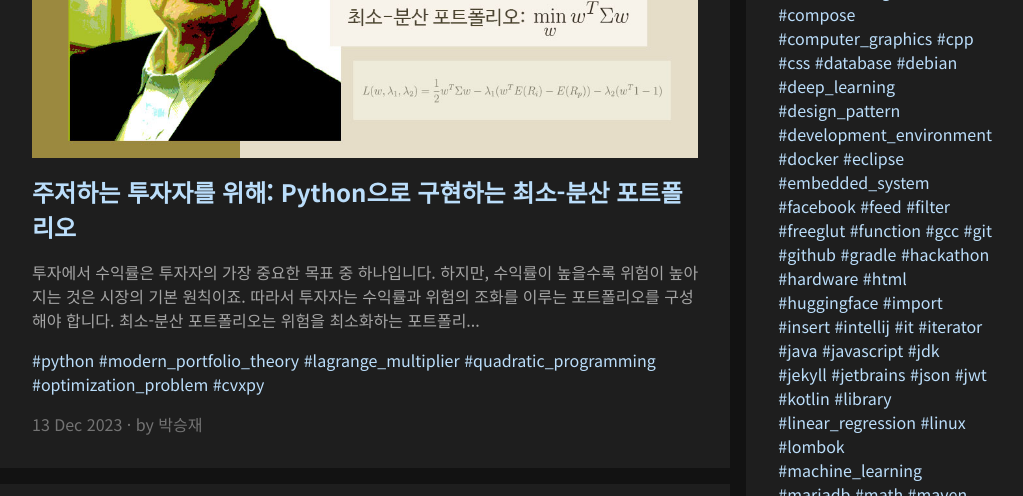
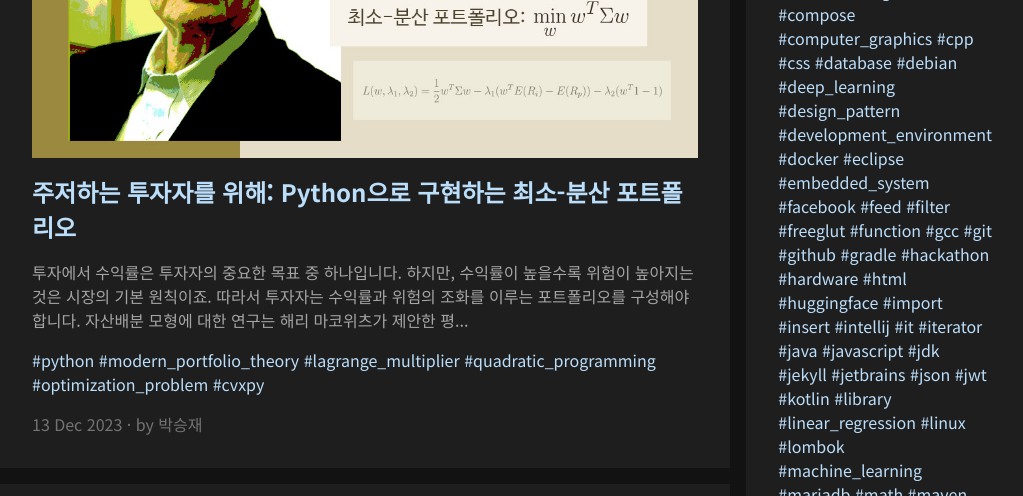
Before and after one commit to int-i/int-i.github.io, a Jekyll site: the page built from index.html, in a window 1280 px wide and 900 px high, scrolled down 844 px, cut to the strip 0-496 px from the top of the window. Shown: the whole strip, without its empty margins (128-1151 px from the left). Built offline with Jekyll 4.4.1, drawn with Linux system fonts in a browser that asks for light colours; the list of posts is cut into pages by our own code; comment, search, counter and statistics services are not loaded; some of the changed lines change nothing that is shown.

Commit message:
Update post

```diff
--- a/_posts/2023-12-13-portfolio-mvo.md
+++ b/_posts/2023-12-13-portfolio-mvo.md
@@ -7,17 +7,29 @@
 thumbnail: /assets/posts/2023-12-13-portfolio-mvo/thumbnail.jpg
 ---
 
-**투자**에서 **수익률**은 투자자의 가장 중요한 목표 중 하나입니다.
+**투자**에서 **수익률**은 투자자의 중요한 목표 중 하나입니다.
 
 하지만, **수익률**이 높을수록 **위험**이 높아지는 것은 시장의 기본 원칙이죠.
 
 따라서 투자자는 **수익률과 위험의 조화**를 이루는 포트폴리오를 구성해야 합니다.
 
+자산배분 모형에 대한 연구는 **해리 마코위츠**가 제안한 **평균-분산 모형**에서 시작됩니다.
+
+## 평균-분산 모형
+
+**평균-분산 모형**은 개별 투자 종목의 **기대수익률과 위험**을 **평균과 분산**으로 정의하는 **계량 모형**입니다.
+
+마코위츠는 **분산투자**의 수학적 방식인 **최적화 함수**를 제시함으로써 **현대 포트폴리오 이론**의 중요한 근간을 제공하고, 그 공로로 **1991년 노벨 경제학상**을 받았습니다.
+
+**최적화 함수**로부터 생성되는 최적 포트폴리오는 대표적으로 **최소-분산 포트폴리오** 와 **접선 포트폴리오** 가 있습니다.
+
 **최소-분산 포트폴리오**는 **위험을 최소화**하는 포트폴리오의 한 종류로,
 
 포트폴리오의 **분산을 최소화**하는 **투자 비중을 찾는** 방법으로 구성됩니다.
 
-최소-분산 포트폴리오를 찾기 위해서는 먼저 포트폴리오의 **기대수익률과 위험**을 **수학적으로 정의**해야 합니다.
+반면, **접선 포트폴리오**는 **샤프 지수**(투자 성과)가 최대가 되도록 구성 종목의 투자 비중을 결정합니다.
+
+**최소-분산 포트폴리오**를 찾기 위해서는 먼저 포트폴리오의 **기대수익률과 위험**을 **수학적으로 정의**해야 합니다.
 
 ## 포트폴리오의 기대수익률
 
@@ -67,11 +79,15 @@
 
 $$=E[\sum{w_i R_i}-\sum{w_i E(R_i)}]^2$$
 
-$$=E[\sum{w_i(R_i-E(R_i))}]^2$$
+$$w$$로 항을 묶어줍니다.
+
+$$\sigma_p^2=E[\sum{w_i(R_i-E(R_i))}]^2$$
 
 $$=E[\sum{w_i^2(R_i-E(R_i))^2}+\sum\sum_{i\neq{j}}{w_i w_j(R_i-E(R_i))(R_j-E(R_j))}]$$
 
-$$=\sum{w_i^2 E[R_i-E(R_i)]^2}+\sum\sum_{i\neq{j}}{w_i w_j E[(R_i-E(R_i))(R_j-E(R_j))]}$$
+$$E[\quad]$$를 $$\sum$$ 안으로 넣어줍니다.
+
+$$\sigma_p^2=\sum{w_i^2 E[R_i-E(R_i)]^2}+\sum\sum_{i\neq{j}}{w_i w_j E[(R_i-E(R_i))(R_j-E(R_j))]}$$
 
 $$=\sum{w_i^2 \sigma_i^2}+\sum\sum_{i\neq{j}}{w_i w_j\mathrm{Cov}(R_i,R_j)}$$
 
@@ -95,7 +111,9 @@
 
 > **(TMI) 분산투자의 효과**
 >
-> (2)식에서 $$\sigma_p^2$$는 아래와 같이 표현된다고 정리했습니다.
+> **마코위츠**는 이전까지 추상적으로만 존재하던 **분산투자의 효율성**을 **수학적으로 증명**했습니다.
+>
+> 앞서 저희는 (2)식에서 $$\sigma_p^2$$는 아래와 같이 표현된다고 정리했습니다.
 >
 > $$\sigma_p^2=\sum{w_i^2 \sigma_i^2}+\sum\sum_{i\neq{j}}{w_i w_j\sigma_i\sigma_j\rho_{ij}}$$
 >
@@ -372,9 +390,15 @@
 
 앞서 실습에서 `NAVER`는 포트폴리오의 과반을 차지하고, `LG화학`은 비중이 2.1%로 포트폴리오에 거의 포함되지 않았습니다.
 
-이처럼 포트폴리오에 특정 종목이 치중해서 담기는 현상을 **과최적화 문제**라고 합니다.
+이처럼 **실제 주가 데이터**를 이용하여 **최적 해**를 계산하면,
 
-현실에서는 이런 과최적화 문제를 해결하기 위해, **개별 종목에 비중 제한**을 두곤 합니다.
+**기대수익이 높거나 음의 상관계수**를 가진 **일부 종목에 집중**된 포트폴리오를 최적해로 제시하는 **코너 해**(Corner solution) 현상이 나오곤 합니다.
+
+참고: [모서리해(Corner solution)? 내부해(Interior solution)?](https://economia.tistory.com/68)
+
+이렇게 되면 분산투자를 통해 **개별 종목 고유의 위험**을 축소하는 분산 투자 효과가 작아지게 됩니다.
+
+그래서 현실에서는 이런 과최적화 문제를 해결하기 위해, **개별 종목에 비중 제한**을 두곤 합니다.
 
 $$\min_{w}{w^T\Sigma w}$$
 
```
